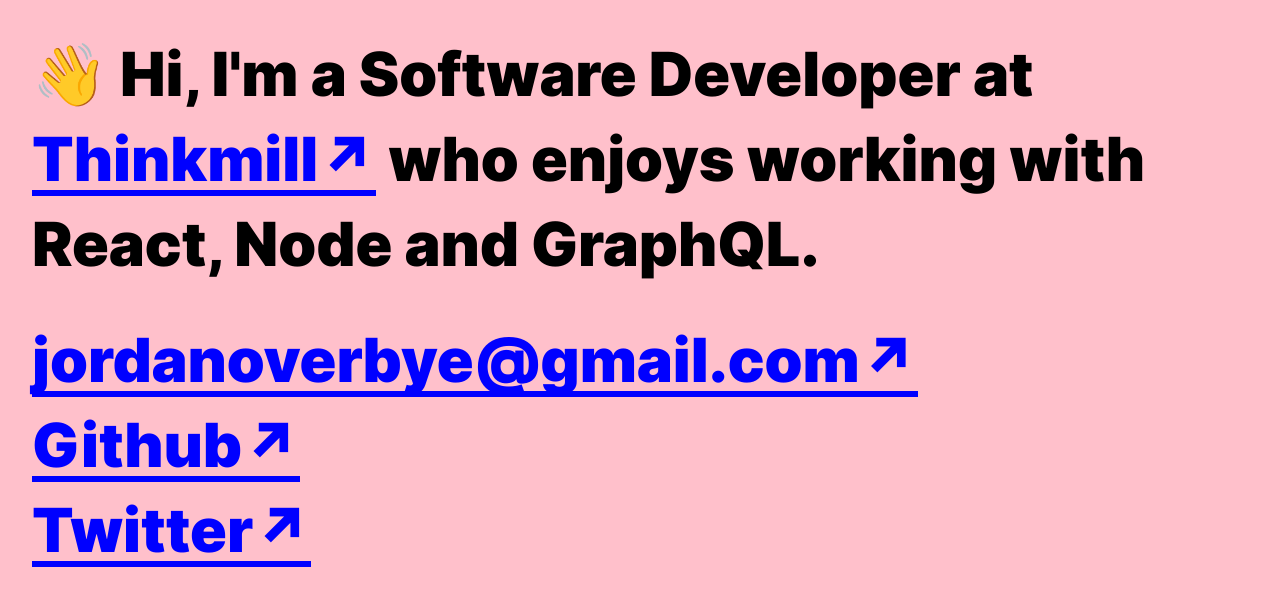
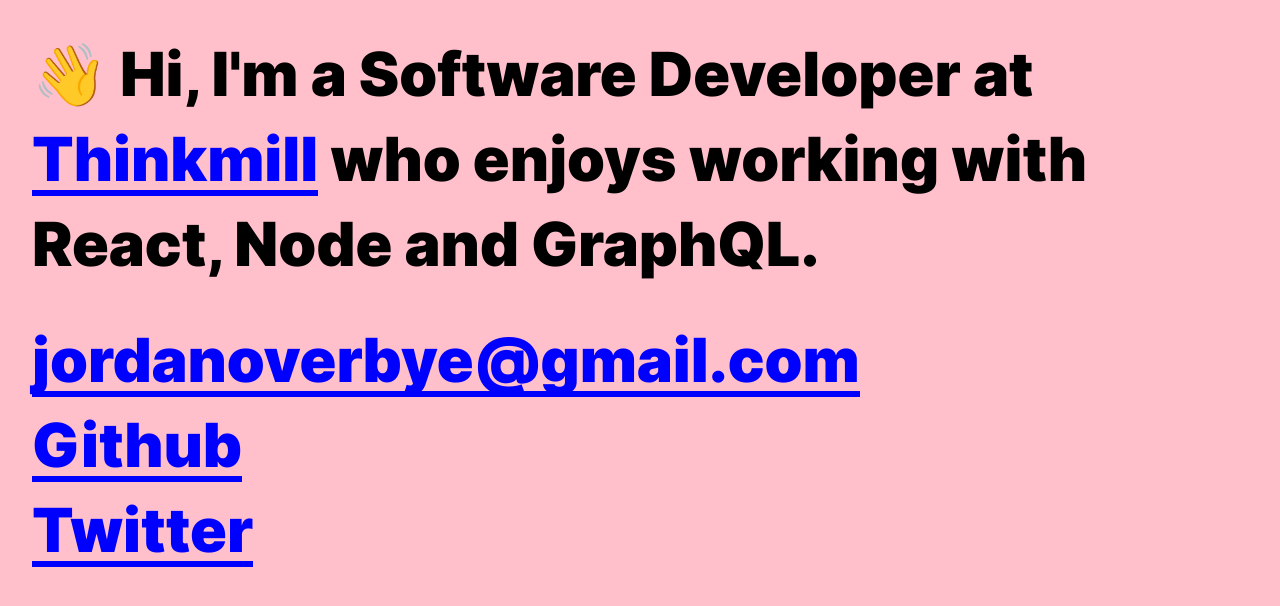
Before and after one commit to jordanoverbye/jordanoverbye.com, a website: page index.html in a window 1280 px wide. Drawn offline with Linux system fonts and the light colour scheme.

Commit message:
Remove arrows

```diff
--- a/index.html
+++ b/index.html
@@ -86,25 +86,19 @@
         href="https://www.thinkmill.com.au/"
         target="_blank"
         rel="noopener noreferer"
-        >Thinkmill&#8599;</a
+        >Thinkmill</a
       >
       who enjoys working with React, Node and GraphQL.
     </p>
     <ul>
       <li>
-        <a href="mailto:jordanoverbye@gmail.com"
-          >jordanoverbye@gmail.com&#8599;</a
-        >
+        <a href="mailto:jordanoverbye@gmail.com">jordanoverbye@gmail.com</a>
       </li>
       <li>
-        <a href="https://github.com/jordanoverbye" target="_blank"
-          >Github&#8599;</a
-        >
+        <a href="https://github.com/jordanoverbye" target="_blank">Github</a>
       </li>
       <li>
-        <a href="https://twitter.com/JordanOverbye" target="_blank"
-          >Twitter&#8599;</a
-        >
+        <a href="https://twitter.com/JordanOverbye" target="_blank">Twitter</a>
       </li>
     </ul>
   </body>
```
